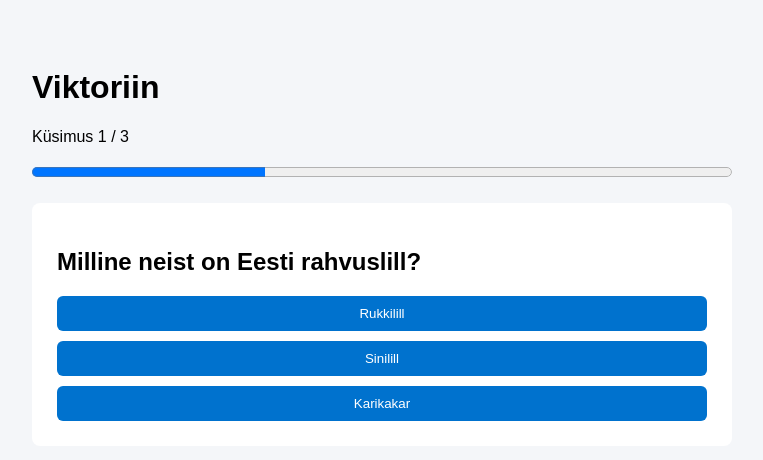
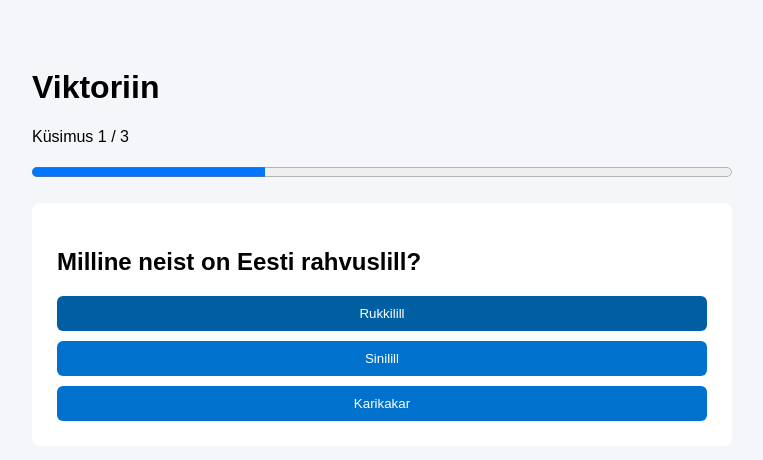
Before and after one commit to mariaTimofejev/QuizApp, a React (Vite) app in the folder quiz-app/: page / in a window 1280 px wide. In both pictures the pointer is over the button "Rukkilill". Shown: the top 460 px of the page, without its empty margins (258-1021 px from the left). Built offline with nearby package versions, Linux system fonts and the light colour scheme.

Commit message:
style: hover-efekt ja kursori muutmine nupudele lisatud

```diff
--- a/quiz-app/src/styles/styles.css
+++ b/quiz-app/src/styles/styles.css
@@ -31,3 +31,11 @@ progress {
   height: 20px;
   margin-bottom: 20px;
 }
+
+.option-button:hover {
+  background: #005fa3;
+}
+
+button {
+  cursor: pointer;
+}
```
